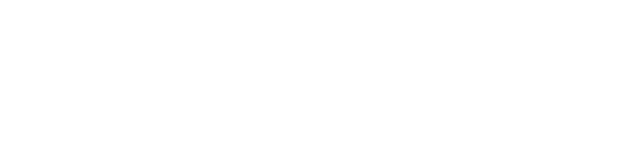
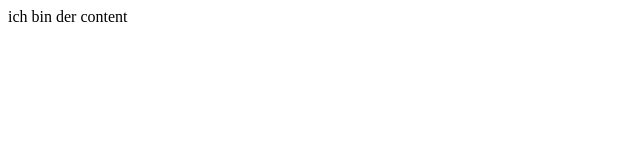
Before and after one commit to elitaryclub/gitkurs, a plain HTML site: page index.html in a window 1280 px wide. Shown: the whole page, without its empty margins (0-640 px from the left). Drawn offline with Linux system fonts and the light colour scheme.

Commit message:
add: body content

```diff
--- a/index.html
+++ b/index.html
@@ -6,4 +6,13 @@ Ich bin die Index.html
 
 </head>
 
+<body>
+<div>
+<p>
+ich bin der content
+</p>
+</div>
+
+</body>
+
 </html>
```
